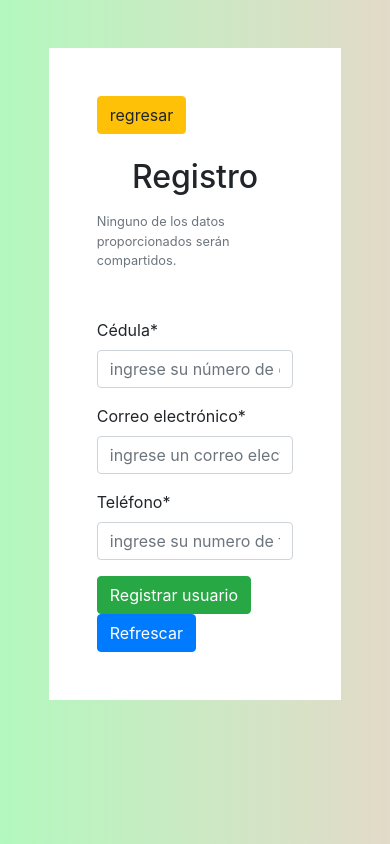
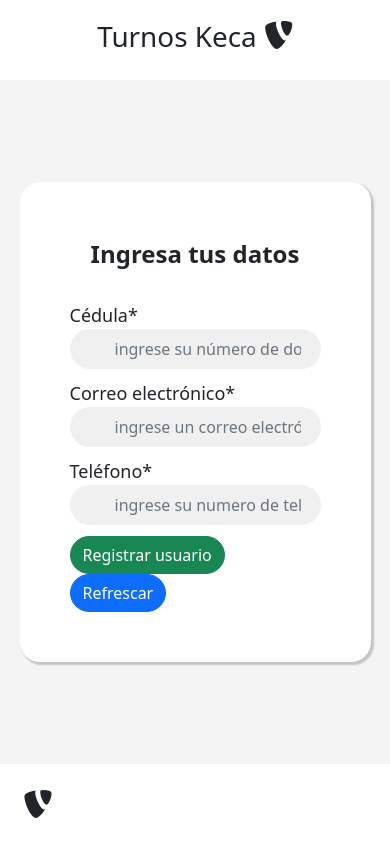
Before and after one commit to juanj72/Sistema_gestor_turnos, a Django app: page /registro in a window 390 px wide. Run offline with Django 4.2, Linux system fonts and the light colour scheme; some libraries are stand-ins or nearby versions.

Commit message:
agregacion plantilla form registro

```diff
--- a/static/css/style.css
+++ b/static/css/style.css
@@ -20,7 +20,7 @@ body {
     display: flex;
     align-items: center;
     justify-content: center;
-    background-image: url("fondo.jpg"); /* Imagen fondo */
+    background-image: url("static/img/fondo.jpg"); /* Imagen fondo */
     background-color: #cccccc; /* Color en caso de que no cargue la imagen */
     background-position: center;
     background-repeat: no-repeat;
--- a/turnos/templates/registro.html
+++ b/turnos/templates/registro.html
@@ -1,54 +1,54 @@
 <!DOCTYPE html>
 {%load static%}
 {%load crispy_forms_tags%}
+<html lang="en">
 
-	<html lang="en">
 <head>
-		<meta charset="UTF-8">
+
+    <title>Turnos Keca</title>
     <meta name="viewport" content="width=device-width, initial-scale=1.0">
-		<title>Registro</title>
-		<link rel="stylesheet" href="https://maxcdn.bootstrapcdn.com/bootstrap/4.0.0/css/bootstrap.min.css">
-		<link rel="icon" href="{% static 'img/logo.png'%}">
+    <meta name="theme-color" content="#ffffff">
+    <link rel="icon" href="{% static 'favicon.svg' %}">
+
+    <!-- Bootstrap v5.1.3 CDNs -->
+    <link href="https://cdn.jsdelivr.net/npm/bootstrap@5.1.3/dist/css/bootstrap.min.css" rel="stylesheet">
+    <script src="https://cdn.jsdelivr.net/npm/bootstrap@5.1.3/dist/js/bootstrap.bundle.min.js"></script>
+
+    <!-- Awesome Font -->
+    <script src="https://kit.fontawesome.com/32b1d0b3ca.js" crossorigin="anonymous"></script>
+
+    <!-- CSS -->
+    <link rel="stylesheet" href="{% static 'css/style.css'%}">
+
+</head>
+
+
 
 <style>
-
 	body {
-				background: #B3F8BE;
-				background: linear-gradient(to right, #B3F8BE, #E3DAC9);
-			}
-			.bg {
-				background-image: url(static/img/background.jpg);
+    height: 100vh;
+    display: flex;
+    align-items: center;
+    justify-content: center;
+    background-image: url("static/img/fondo.jpg"); /* Imagen fondo */
+    background-color: #cccccc; /* Color en caso de que no cargue la imagen */
+    background-position: center;
     background-repeat: no-repeat;
-				background-position: center center;
+    background-size: cover;
 }
 </style>
-
-	</head>
-	<body>
 
 
 
 
 
+<body>
+    <header><h1>Turnos Keca<i class='fab fa-typo3'></i></h1></header>
+    <div class="login">
+
+        <h1 class="fw-bold text-center py-2">Ingresa tus datos</h1>
 
 
-
-
-
-
-		<div class="container w-75 bg-primary mt-5 shadow rounded">
-			<div class="row align-items-stretch">
-				<div class="col bg d-none d-lg-block col-md-5 col-lg-5 col-xl-6 rounded">
-					<!-- COLUMNA DE IMAGEN -->
-				</div>
-				<div class="col bg-white p-5 rounded-end">
-					<a href="{%url 'inicio'%}" class="btn btn-warning">regresar</a>
-
-					<h2 class="fw-bold text-center mt-4 mb-3">Registro</h2>
-						<small class="form-text text-muted mb-5">
-							Ninguno de los datos proporcionados serán compartidos.
-						</small>
-					<!-- LOGIN -->
 
 		<form  method="POST">
 			{%csrf_token%}
@@ -76,74 +76,13 @@
 
 
 
-
-						<!--
-
-						<div class="form-group">
-							<div class="row">
-								<div class="mb-2 col-md-6">
-									<label for="firstname" class="form-label">Nombre</label>
-									<input type="text" class="form-control" name="firstname" required>
-								</div>
-								<div class="mb-2 col-md-6">
-									<label for="lastname" class="form-label">Apellido</label>
-									<input type="text" class="form-control" name="lastname" required>
-								</div>
-							</div>
-						</div>
-						<div class="mb-2">
-							<label for="email" class="form-label">Correo electrónico</label>
-							<input type="email" class="form-control" name="email" required>
-							<small id="emailHelp" class="form-text text-muted">
-								Nunca se compartirá ninguna información que haya sido brindada por usted a nadie.
-							</small>
-						</div>
-
-
-						<div class="mb-2">
-							<label for="inputPassword5">Contraseña</label>
-							<input type="password" id="inputPassword5" class="form-control" aria-describedby="passwordHelpBlock">
-							<small id="passwordHelpBlock" class="form-text text-muted">
-								Tu contraseña debe contener entre 8-20 carácteres de largo, combianar letras y números, y no contener espacios, carácteres especiales, o emojis.
-							</small>
-						</div>
-						<div class="mb-2">
-							<label for="inputPassword5">Confirmar contraseña</label>
-							<input type="repassword" class="form-control" name="confirm_password">
-						</div>
-
-						<div class="mb-2">
-							<label for="inputcel">Número telefónico</label>
-							<input type="text" class="form-control" name="inputcel">
-						</div>
-						<div class="mb-2">
-							<label for="inputcc">Número de documento</label>
-							<input type="text" class="form-control" name="inputcc">
-						</div>
-
-						<div class="mb-4 mt-4 form-check">
-							<input type="checkbox" name="termsofuse" class="form-check-input" required>
-							<label for="termsofuse" class="form-check-label">Acepto terminos y condiciones.</label>
-						</div>
-
-						<div class="d-grid">
-							<button type="submit" class="btn btn-primary w-100">Registrarse</button>
-						</div>
-
-						<div class="my-3">
-							<span>Ya tienes una cuenta? <a href="{%url 'log'%}">Iniciar sesión</a></span><br>
-						</div>
-
-
-						-->
 			<button class="btn btn-success" type="submit">Registrar usuario</button>
 			<a href="{%url 'registro'%}" class="btn btn-primary">Refrescar</a>
 
 		</form>
+
     </div>
-			</div>
-		</div>
+    <footer><i class='fab fa-typo3'></i></footer>
+</body>
 
-		<script src="https://maxcdn.bootstrapcdn.com/bootstrap/4.0.0/js/bootstrap.min.js"></script>
-	</body>
 </html>
```
Lines whose indentation alone changed are shown as unchanged.
